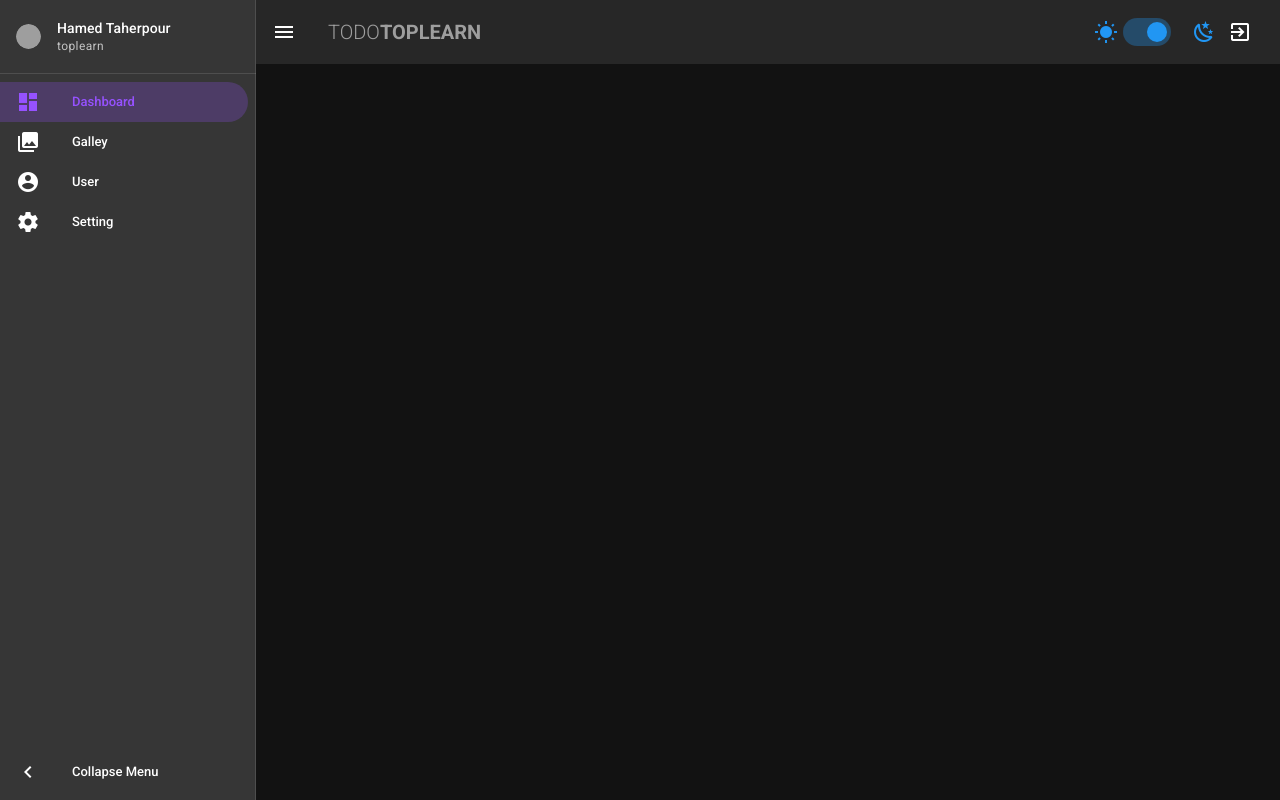
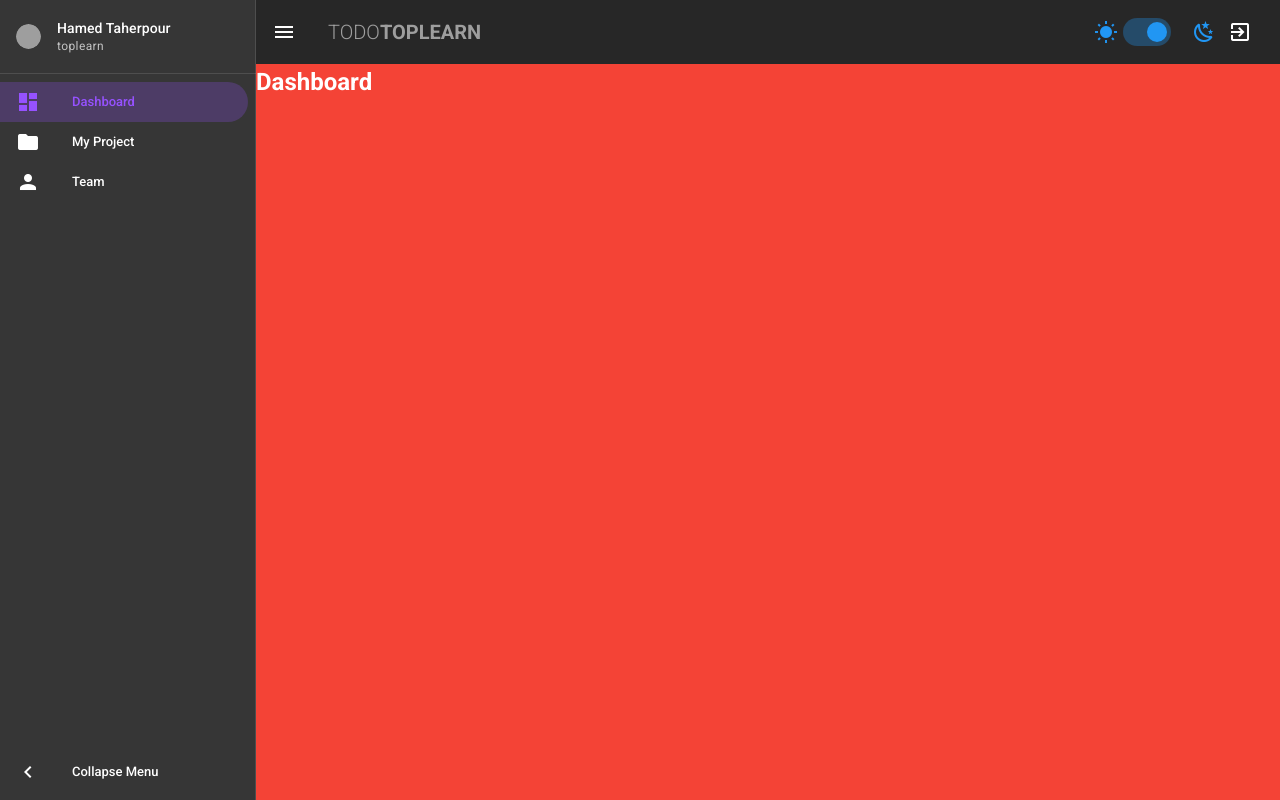
Before and after one commit to HamedTaherpour/vuetifyjs-todo, a Vue app: page / in a window 1280 px wide. Built offline with nearby package versions, Linux system fonts and the light colour scheme; grey boxes are pictures that could not be loaded.

Commit message:
lesson-11

```diff
--- a/src/App.vue
+++ b/src/App.vue
@@ -2,7 +2,9 @@
   <v-app>
     <Navbar/>
     <v-main>
-      <router-view/>
+      <transition name="scroll-x-reverse-transition">
+        <router-view/>
+      </transition>
     </v-main>
   </v-app>
 </template>
@@ -10,6 +12,7 @@
 <script>
 
 import Navbar from "./components/Navbar";
+
 export default {
   name: 'App',
   components: {Navbar},
--- a/src/components/Navbar.vue
+++ b/src/components/Navbar.vue
@@ -87,9 +87,8 @@ export default {
     toggleMin: false,
     items: [
       {text: 'Dashboard', icon: 'mdi-view-dashboard', link: '/'},
-      {text: 'Galley', icon: 'mdi-image-multiple', link: '/galley'},
-      {text: 'User', icon: 'mdi-account-circle', link: '/user'},
-      {text: 'Setting', icon: 'mdi-cog', link: '/setting'},
+      {text: 'My Project', icon: 'mdi-folder', link: '/project'},
+      {text: 'Team', icon: 'mdi-account', link: '/team'},
     ],
   }),
 
--- a/src/router/index.js
+++ b/src/router/index.js
@@ -1,23 +1,24 @@
 import Vue from 'vue'
 import VueRouter from 'vue-router'
-import Home from '../views/Home.vue'
 
 Vue.use(VueRouter)
 
 const routes = [
     {
         path: '/',
-    name: 'Home',
-    component: Home
+        name: 'dashboard',
+        component: () => import(/* webpackChunkName: "about" */ '../views/Dashboard.vue')
     },
     {
-    path: '/about',
-    name: 'About',
-    // route level code-splitting
-    // this generates a separate chunk (about.[hash].js) for this route
-    // which is lazy-loaded when the route is visited.
-    component: () => import(/* webpackChunkName: "about" */ '../views/About.vue')
-  }
+        path: '/project',
+        name: 'project',
+        component: () => import(/* webpackChunkName: "about" */ '../views/Project.vue')
+    },
+    {
+        path: '/team',
+        name: 'team',
+        component: () => import(/* webpackChunkName: "about" */ '../views/Team.vue')
+    },
 ]
 
 const router = new VueRouter({
--- a/src/views/About.vue
+++ /dev/null
@@ -1,5 +0,0 @@
-<template>
-  <div class="about">
-    <h1>This is an about page</h1>
-  </div>
-</template>
--- /dev/null
+++ b/src/views/Dashboard.vue
@@ -0,0 +1,15 @@
+<template>
+  <div class="red fill-height">
+    <h2>Dashboard</h2>
+  </div>
+</template>
+
+<script>
+export default {
+  name: "Dashboard"
+}
+</script>
+
+<style scoped>
+
+</style>
--- a/src/views/Home.vue
+++ /dev/null
@@ -1,9 +0,0 @@
-<template>
-</template>
-
-<script>
-
-export default {
-  name: 'Home',
-}
-</script>
--- /dev/null
+++ b/src/views/Project.vue
@@ -0,0 +1,15 @@
+<template>
+  <div class="blue fill-height">
+    <h2>Project</h2>
+  </div>
+</template>
+
+<script>
+export default {
+  name: "Project"
+}
+</script>
+
+<style scoped>
+
+</style>
--- /dev/null
+++ b/src/views/Team.vue
@@ -0,0 +1,15 @@
+<template>
+  <div class="green fill-height">
+    <h2>Team</h2>
+  </div>
+</template>
+
+<script>
+export default {
+  name: "Team"
+}
+</script>
+
+<style scoped>
+
+</style>
```
Lines whose indentation alone changed are shown as unchanged.
